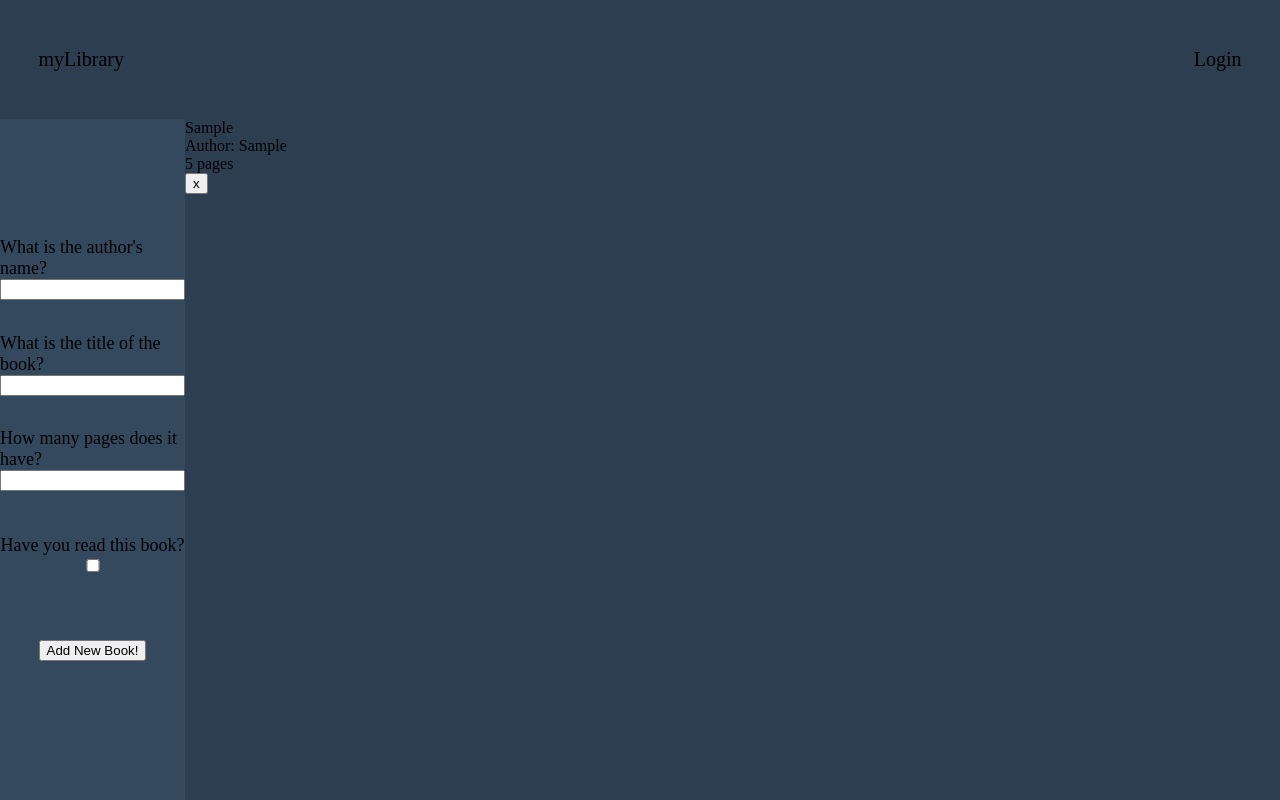
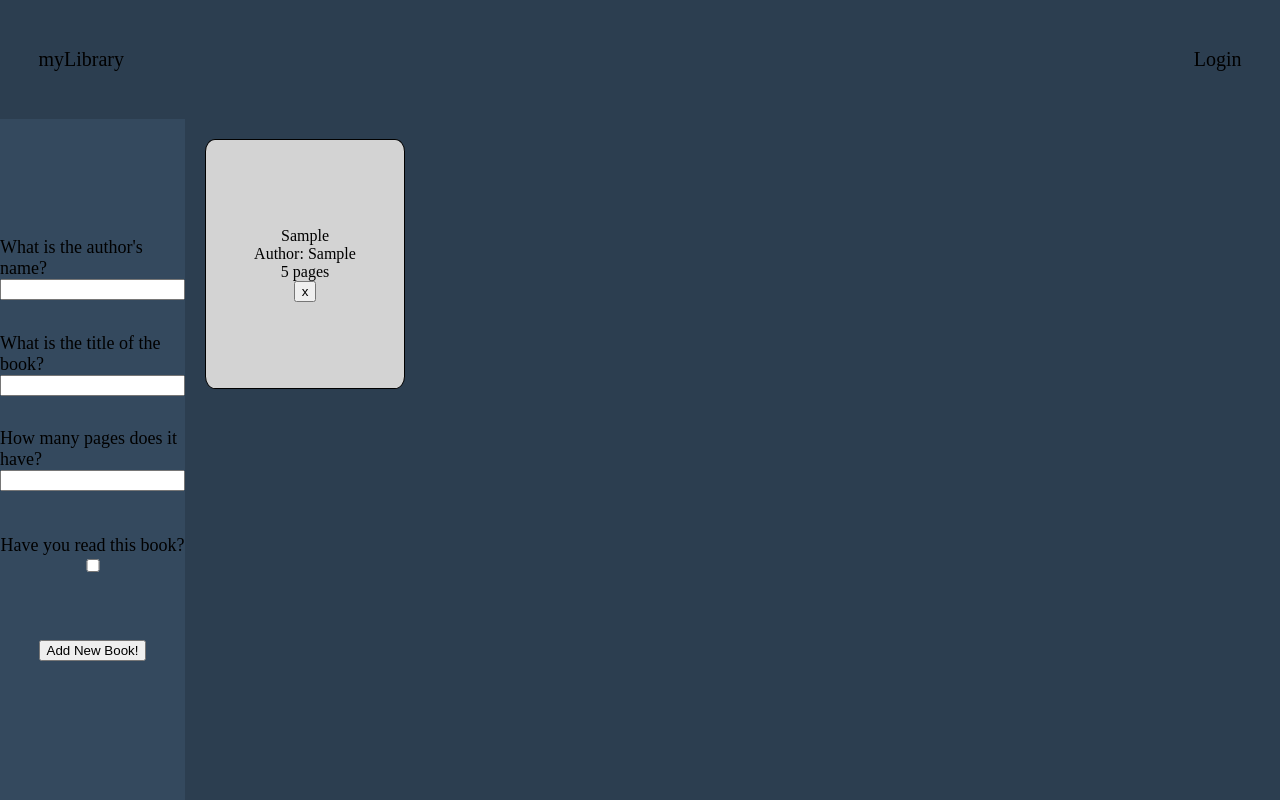
Before and after one commit to willbickham3/library, a plain HTML site: page index.html in a window 1280 px wide. Both pictures are taken after typing "Sample", "Sample", "5" into the empty fields and a click on the button "Add New Book!". Drawn offline with Linux system fonts and the light colour scheme.

Commit message:
Remove book-header & styling, Add style to .book

```diff
--- a/style.css
+++ b/style.css
@@ -62,21 +62,23 @@ form div {
     grid-column: 2;
     grid-row: 2;
     width: 100%;
-    display: grid;
-    grid-template-columns: 1fr;
+    display: flex;
+    /* grid-template-columns: 1fr;
     grid-template-rows: 30px;
-    grid-auto-rows: 80px;
+    grid-auto-rows: 80px; */
     background-color: #2C3E50;
+    padding: 20px;
+    gap: 5%;
 }
 
-.book-header {
+.book {
+    width: 200px;
+    height: 250px;
     display: flex;
+    flex-direction: column;
+    border: 1px solid black;
+    background-color: lightgray;
+    border-radius: 5%;
     justify-content: center;
     align-items: center;
-    gap: 15%;
 }
-
-.book-header div {
-    font-size: 20px;
-    color: lightgray;
-}
```
